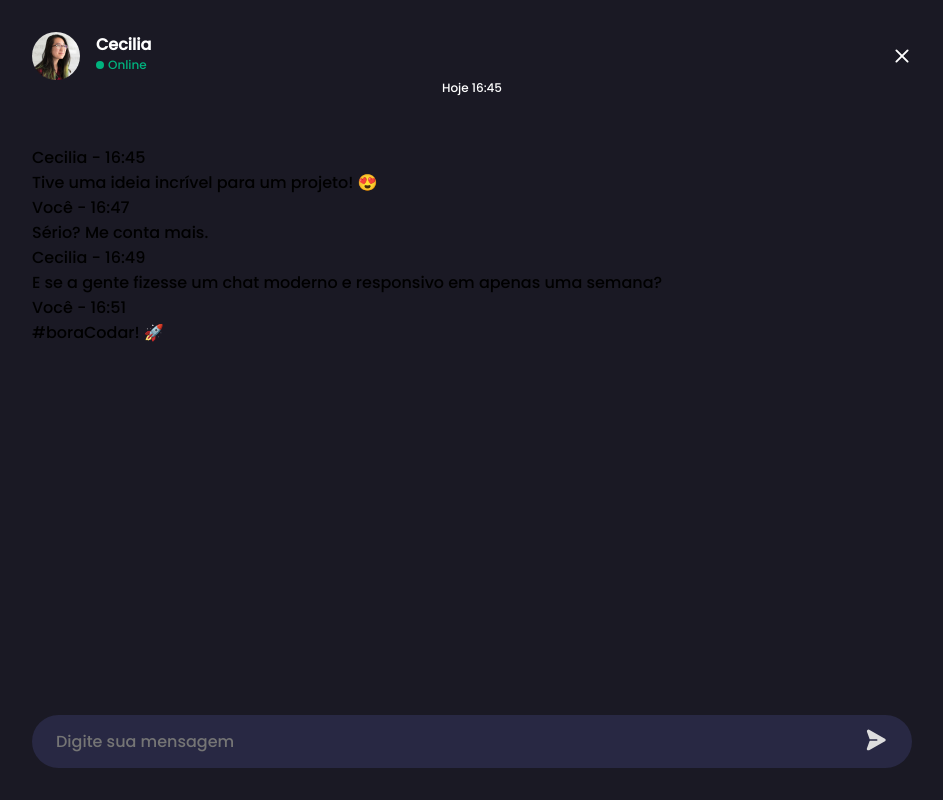
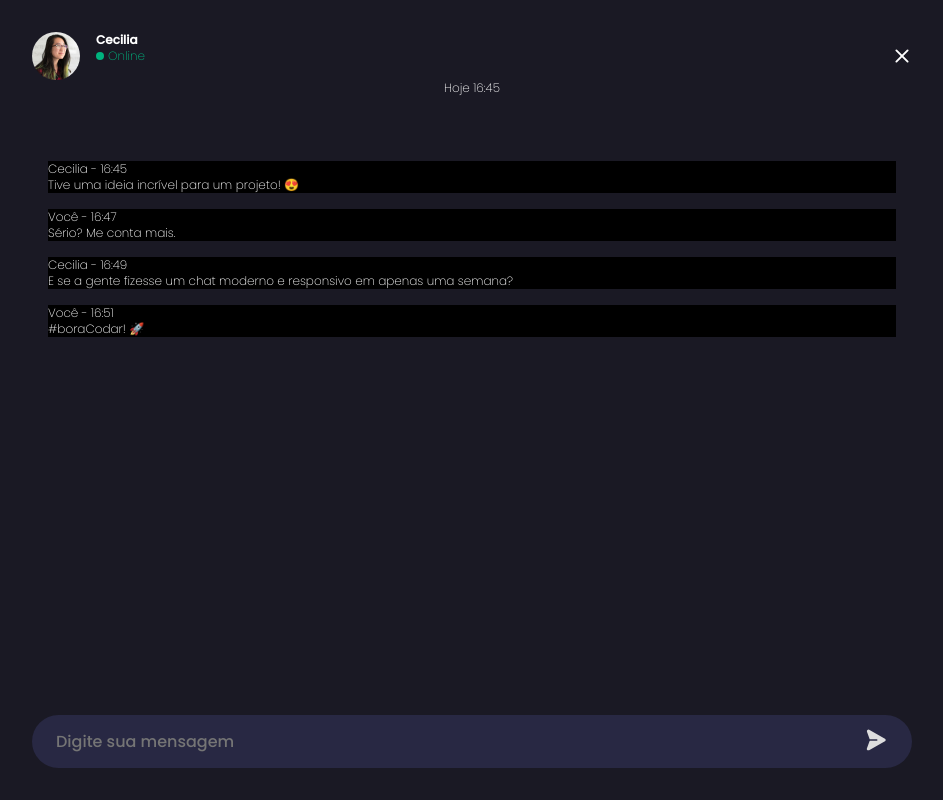
Before and after one commit to claytonfortunato/webChat-04, a React (Vite) app: page / in a window 1280 px wide. Shown: the whole page, without its empty margins (168-1111 px from the left). Built offline with nearby package versions, Linux system fonts and the light colour scheme.

Commit message:
feat: ajustes component

```diff
--- a/index.html
+++ b/index.html
@@ -13,7 +13,7 @@
     <link rel="preconnect" href="https://fonts.googleapis.com" />
     <link rel="preconnect" href="https://fonts.gstatic.com" crossorigin />
     <link
-      href="https://fonts.googleapis.com/css2?family=Poppins:ital,wght@0,500;1,500;1,600&display=swap"
+      href="https://fonts.googleapis.com/css2?family=Poppins:ital,wght@0,100;0,200;0,500;1,100;1,200;1,500;1,600&display=swap"
       rel="stylesheet"
     />
   </head>
--- a/src/components/ChatMessage/index.tsx
+++ b/src/components/ChatMessage/index.tsx
@@ -1,3 +1,5 @@
+import * as C from "./styles";
+
 interface ChatMessageProps {
   name: string;
   message: string;
@@ -6,9 +8,9 @@ interface ChatMessageProps {
 
 export function ChatMessage({ name, message, you }: ChatMessageProps) {
   return (
-    <div>
+    <C.Container>
       <span>{name}</span>
       <p>{message}</p>
-    </div>
+    </C.Container>
   );
 }
--- a/src/components/ChatMessage/styles.ts
+++ b/src/components/ChatMessage/styles.ts
@@ -1 +1,6 @@
 import styled from "styled-components";
+
+export const Container = styled.div`
+  background-color: black;
+  margin: 1rem;
+`;
--- a/src/styles.ts
+++ b/src/styles.ts
@@ -8,8 +8,11 @@ export const Container = styled.div`
   display: grid;
   grid-template-rows: max-content 1fr max-content;
   gap: 1.2rem;
-
+  font-weight: 300;
+  color: #fff;
   background-color: #1a1924;
+  font-size: 0.75rem;
+  line-height: 1rem;
 `;
 
 export const Message = styled.div``;
```
